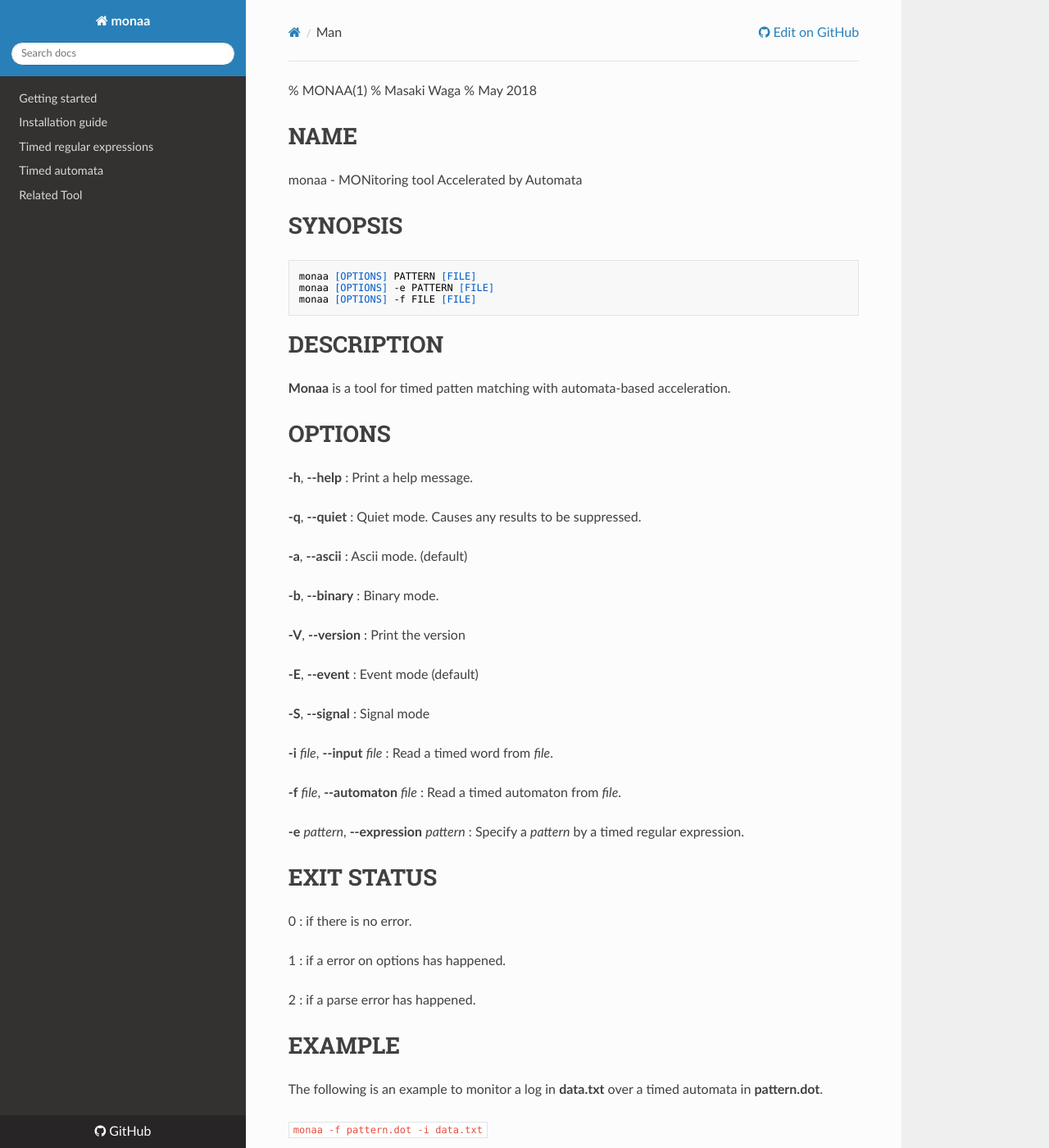
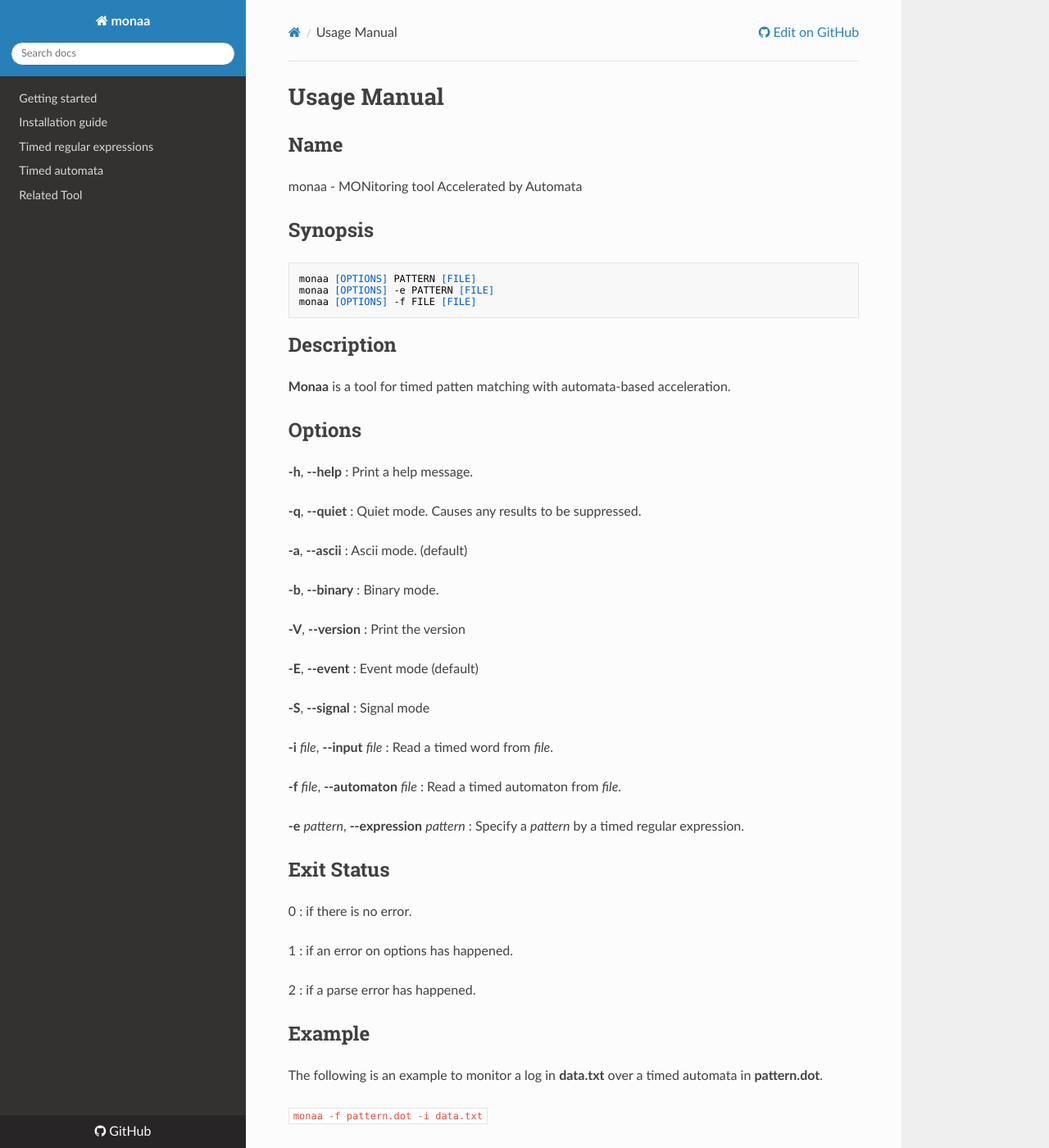
Before and after one commit to MasWag/monaa, an MkDocs documentation site: the page built from doc/man.md, in a window 1280 px wide and 1400 px high. Shown: the whole window at 82% size. Built offline with MkDocs 1.6.1, drawn with Linux system fonts in a browser that asks for light colours; nearby versions of some CDN libraries.

Commit message:
updated the manual

```diff
--- a/doc/man.md
+++ b/doc/man.md
@@ -1,22 +1,20 @@
-% MONAA(1)
-% Masaki Waga
-% May 2018
+# Usage Manual
 
-# NAME
+## Name
 
 monaa - MONitoring tool Accelerated by Automata
 
-# SYNOPSIS
+## Synopsis
 
     monaa [OPTIONS] PATTERN [FILE]
     monaa [OPTIONS] -e PATTERN [FILE]
     monaa [OPTIONS] -f FILE [FILE]
 
-# DESCRIPTION
+## Description
 
 **Monaa** is a tool for timed patten matching with automata-based acceleration.
 
-# OPTIONS
+## Options
 
 **-h**, **--help**
 : Print a help message.
@@ -48,18 +46,18 @@
 **-e** *pattern*, **--expression** *pattern*
 : Specify a *pattern* by a timed regular expression.
 
-# EXIT STATUS
+## Exit Status
 
 0
 : if there is no error.
 
 1
-: if a error on options has happened.
+: if an error on options has happened.
 
 2
 : if a parse error has happened.
 
-# EXAMPLE
+## Example
 
 The following is an example to monitor a log in **data.txt** over a timed automata in **pattern.dot**.
 
```
Also changed, not shown: doc/index.md (+4 -0 lines), doc/options.md (added, +23 -0 lines), 3 other files.
